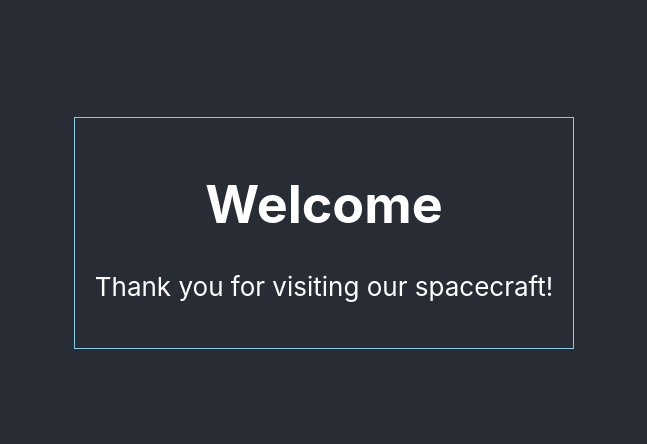
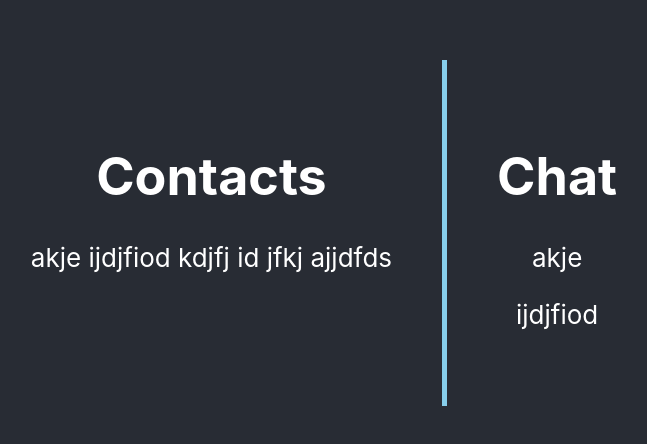
Before and after one commit to eshellster/react-w3resource, a React (Create React App) app: page / in a window 1280 px wide. Shown: the part 152-596 px from the top of the page, without its empty margins (316-963 px from the left). Built offline with nearby package versions, Linux system fonts and the light colour scheme.

Commit message:
children 대신 프랍 소품으로 전달

```diff
--- a/src/App.css
+++ b/src/App.css
@@ -41,6 +41,19 @@
   border-color: skyBlue;
 }
 
+.SplitPane {
+  display: flex;
+}
+
+.SplitPane-left {
+  padding: 50px;
+}
+
+.SplitPane-right {
+  padding: 50px;
+  border-left: solid 5px skyblue;
+}
+
 @keyframes App-logo-spin {
   from {
     transform: rotate(0deg);
--- a/src/App.js
+++ b/src/App.js
@@ -1,12 +1,12 @@
 import React from "react";
 import "./App.css";
-import { WelcomeDialog } from "./component/CompositionsAndInheritance/WelcomeDialog";
+import Main from "./component/CompositionsAndInheritance/SplitPane";
 
 function App() {
   return (
     <div className="App">
       <header className="App-header">
-        <WelcomeDialog />
+        <Main />
       </header>
     </div>
   );
--- /dev/null
+++ b/src/component/CompositionsAndInheritance/SplitPane.js
@@ -0,0 +1,35 @@
+import React from "react";
+
+function SplitPane(props) {
+  return (
+    <div className="SplitPane">
+      <div className="SplitPane-left">{props.left}</div>
+      <div className="SplitPane-right">{props.right}</div>
+    </div>
+  );
+}
+
+function Contacts() {
+  return (
+    <div>
+      <h1>Contacts</h1>
+      <p>akje ijdjfiod kdjfj id jfkj ajjdfds</p>
+    </div>
+  );
+}
+
+function Chat() {
+  return (
+    <div>
+      <h1>Chat</h1>
+      <p>akje </p>
+      <p>ijdjfiod</p>
+    </div>
+  );
+}
+
+function Main() {
+  return <SplitPane left={<Contacts />} right={<Chat />} />;
+}
+
+export default Main;
```
